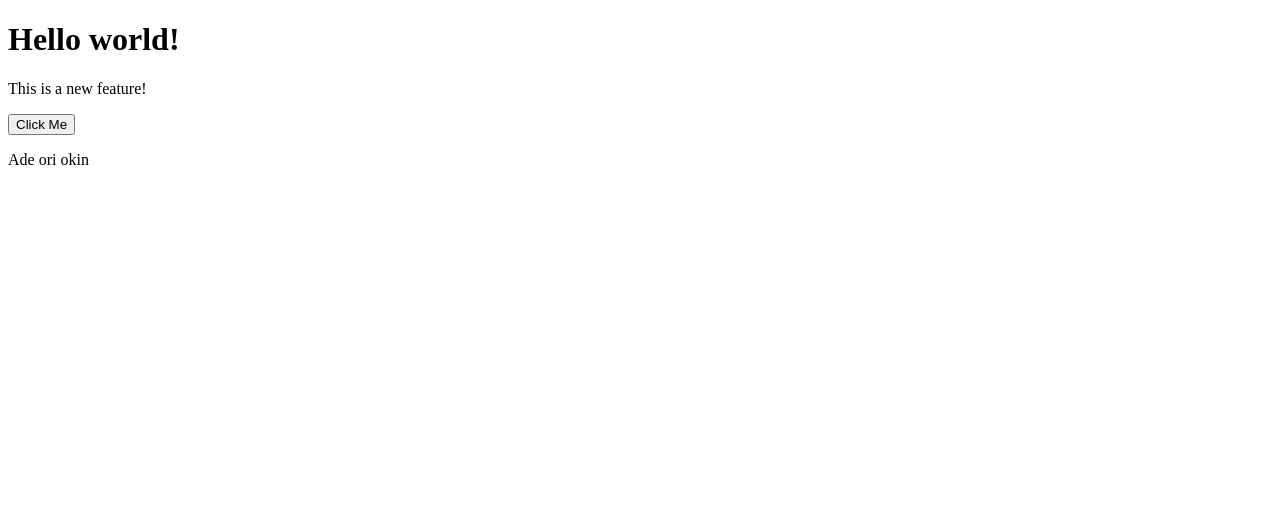
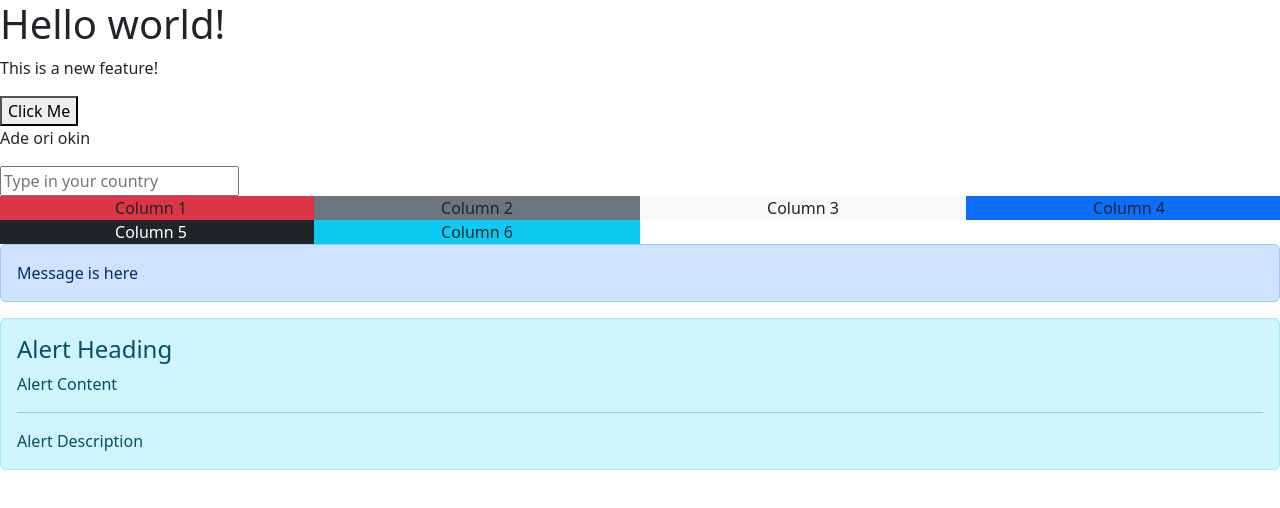
Before and after one commit to AYD-7/Lecture-0, a plain HTML site: page index.html in a window 1280 px wide. Drawn offline with nearby package versions, Linux system fonts and the light colour scheme.

```diff
--- a/index.html
+++ b/index.html
@@ -4,11 +4,58 @@
     <meta charset="UTF-8">
     <meta name="viewport" content="width=device-width, initial-scale=1.0">
     <title>Practicing Git</title>
+
+    <link href="https://cdn.jsdelivr.net/npm/bootstrap@5.3.3/dist/css/bootstrap.min.css" rel="stylesheet" integrity="sha384-QWTKZyjpPEjISv5WaRU9OFeRpok6YctnYmDr5pNlyT2bRjXh0JMhjY6hW+ALEwIH" crossorigin="anonymous">
+    <style>
+        @media print {
+            .screen-only {
+                /* display: none; */
+                color: red;
+            }
+        }
+    </style>
 </head>
 <body>
     <h1>Hello world!</h1>
     <p>This is a new feature!</p>
     <button type="button">Click Me</button>
-    <p>Ade ori okin</p>
+    <p class="screen-only">Ade ori okin</p>
+
+    <form action="#" method="post" autocomplete="on">
+        <input type="text" name="country" id="country" list="countries" placeholder="Type in your country">
+        <datalist id="countries">
+            <option value="nigeria">Nigeria</option>
+            <option value="ghana">Ghana</option>
+            <option value="togo">Togo</option>
+            <option value="senegal">Senegal</option>
+        </datalist>
+    </form>
+
+    <div class="row text-center">
+        <div class="col-lg-3 col-sm-6 bg-danger">Column 1</div>
+        <div class="col-lg-3 col-sm-6 bg-secondary">Column 2</div>
+        <div class="col-lg-3 col-sm-6 bg-light">Column 3</div>
+        <div class="col-lg-3 col-sm-6 bg-primary">Column 4</div>
+        <div class="col-lg-3 col-sm-6 bg-dark text-white">Column 5</div>
+        <div class="col-lg-3 col-sm-6 bg-info">Column 6</div>
+    </div>
+
+    <div class="alert alert-primary" role="alert">
+        Message is here
+    </div>
+    <div
+        class="alert alert-info"
+        role="alert"
+    >
+        <h4 class="alert-heading">Alert Heading</h4>
+        <p>Alert Content</p>
+        <hr />
+        <p class="mb-0">Alert Description</p>
+    </div>
+
+
+
+
+    <script src="https://cdn.jsdelivr.net/npm/bootstrap@5.3.3/dist/js/bootstrap.bundle.min.js" integrity="sha384-YvpcrYf0tY3lHB60NNkmXc5s9fDVZLESaAA55NDzOxhy9GkcIdslK1eN7N6jIeHz" crossorigin="anonymous"></script>
 </body>
 </html>
--- /dev/null
+++ b/variable.scss
@@ -0,0 +1,4 @@
+$sango: red;
+p {
+    color: $sango;
+}
```
Also changed, not shown: style.css (added).
